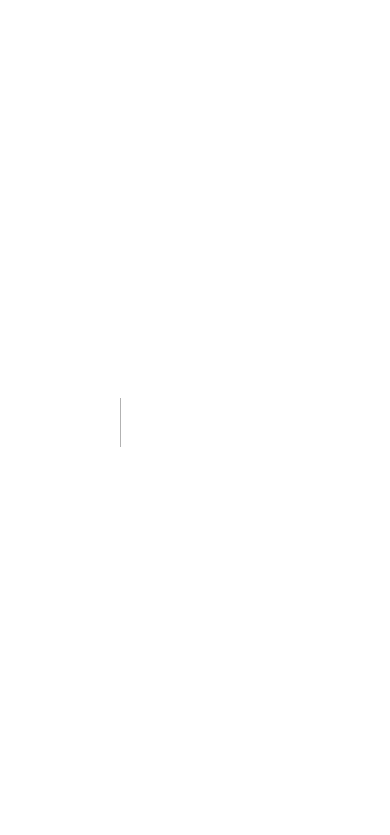
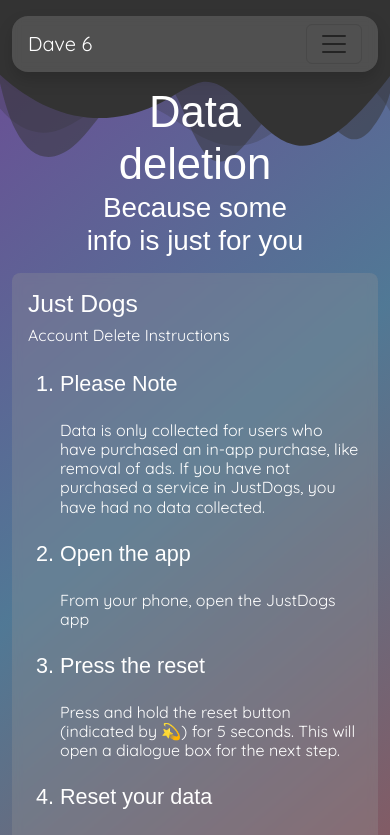
Before and after one commit to DavidASix/davidasix.com, a Next.js app: page /mobile-apps/data-delete in a window 390 px wide. Before the commit this address had no page. Shown: the top 835 px of the page. Built offline with nearby package versions, Linux system fonts and the light colour scheme; a web font is replaced by a local one.

Commit message:
Added mobile apps page to house mobile app utils

```diff
--- /dev/null
+++ b/src/pages/mobile-apps/data-delete.js
@@ -0,0 +1,87 @@
+import Head from 'next/head';
+import React from 'react'
+import cs from "src/styles/common.module.css";
+
+import NavigationLayout from 'src/components/NavigationLayout/';
+import CurveHeader from 'src/components/CurveHeader';
+
+const apps = [
+    {
+        title: 'Just Dogs',
+        steps: [
+            {
+                title: 'Please Note',
+                stepText: "Data is only collected for users who have purchased an in-app purchase, like removal of ads. If you have not purchased a service in JustDogs, you have had no data collected.",
+            },
+            {
+                title: 'Open the app',
+                stepText: "From your phone, open the JustDogs app",
+            },
+            {
+                title: 'Press the reset',
+                stepText: "Press and hold the reset button (indicated by 💫) for 5 seconds. This will open a dialogue box for the next step.",
+            },
+            {
+                title: 'Reset your data',
+                stepText: "Click OK on the dialogue box. This will erase your data from the server, which will also revert any in-app purchases you made. You will no longer have access to the purchases you made, no refund will be processed as your information will no longer be available.",
+            },
+        ]
+    }
+];
+
+export default function DataDelete() {
+  return (
+    <>
+      <Head>
+        <title>Data Delete Request | DavidASix</title>
+      </Head>
+      <NavigationLayout>
+        <section className={`${cs.header}`} />
+
+        <section className={`row d-flex justify-content-center align-items-start align-content-start ${cs.maxSection} ${cs.heroSection} ${cs.stickyParent} p-0`}>
+          <div className={`col-8 p-0 ${cs.center} flex-column`} style={{zIndex: 30}}>
+            <h2 className={`m-3 mb-0 headerFont display-1 text-center`}>
+                Data deletion
+            </h2>
+            <h3 className={`m-3 mt-0 headerFont display-6 text-center`}>
+                Because some info is just for you
+            </h3>
+            <p className={`text-center d-none d-lg-flex`}>
+              This page contains detailed instructions on how to delete any and all personal data you've shared with the developer via their software's. Begin by selecting the software you use, and then follow the instructions provided.
+            </p>
+          </div>
+          <div
+            className={`row col-lg-8 col-12`}
+            style={{ zIndex: 30, top: 40 + 8 + 8 + 16 + 16 }}
+          >
+            <div className={`${cs.frosted} col-12 rounded-3 d-flex flex-column p-3 mb-3`}>
+                {apps.map((app, i) => (
+                    <React.Fragment key={i}>
+                    <h2 className="headerFont m-0 mb-1 h2">
+                        {app.title}
+                    </h2>
+                    <span>Account Delete Instructions</span>
+                    <ol className='headerFont'>
+                        {app.steps.map((section, j) => (
+                        <li key={j} className='headerFont h4 my-4'>
+                            <h3 className='headerFont h4 mb-4'>{section.title}</h3>
+                            <p className='h6 my-3'>
+                                {section.stepText}
+                            </p>
+                        </li>
+                        ))}
+                    </ol>
+                </React.Fragment>
+                ))}
+
+
+            </div>
+          </div>
+
+          <CurveHeader style={{zIndex: 10}}/>
+        </section>
+
+      </NavigationLayout>
+    </>
+  );
+}
```
Also changed, not shown: src/pages/mobile-apps/index.js (added, +57 -0 lines).
